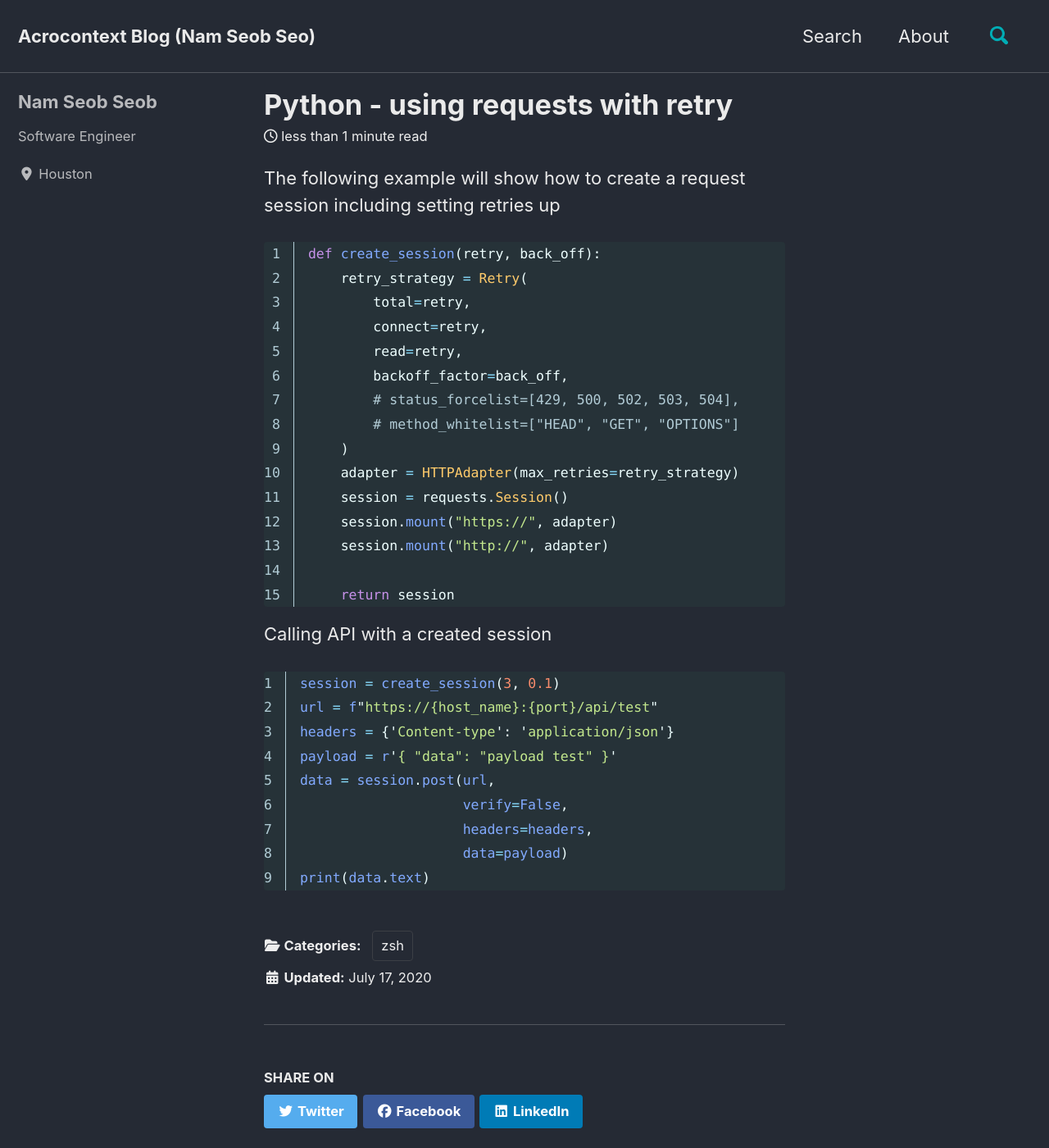
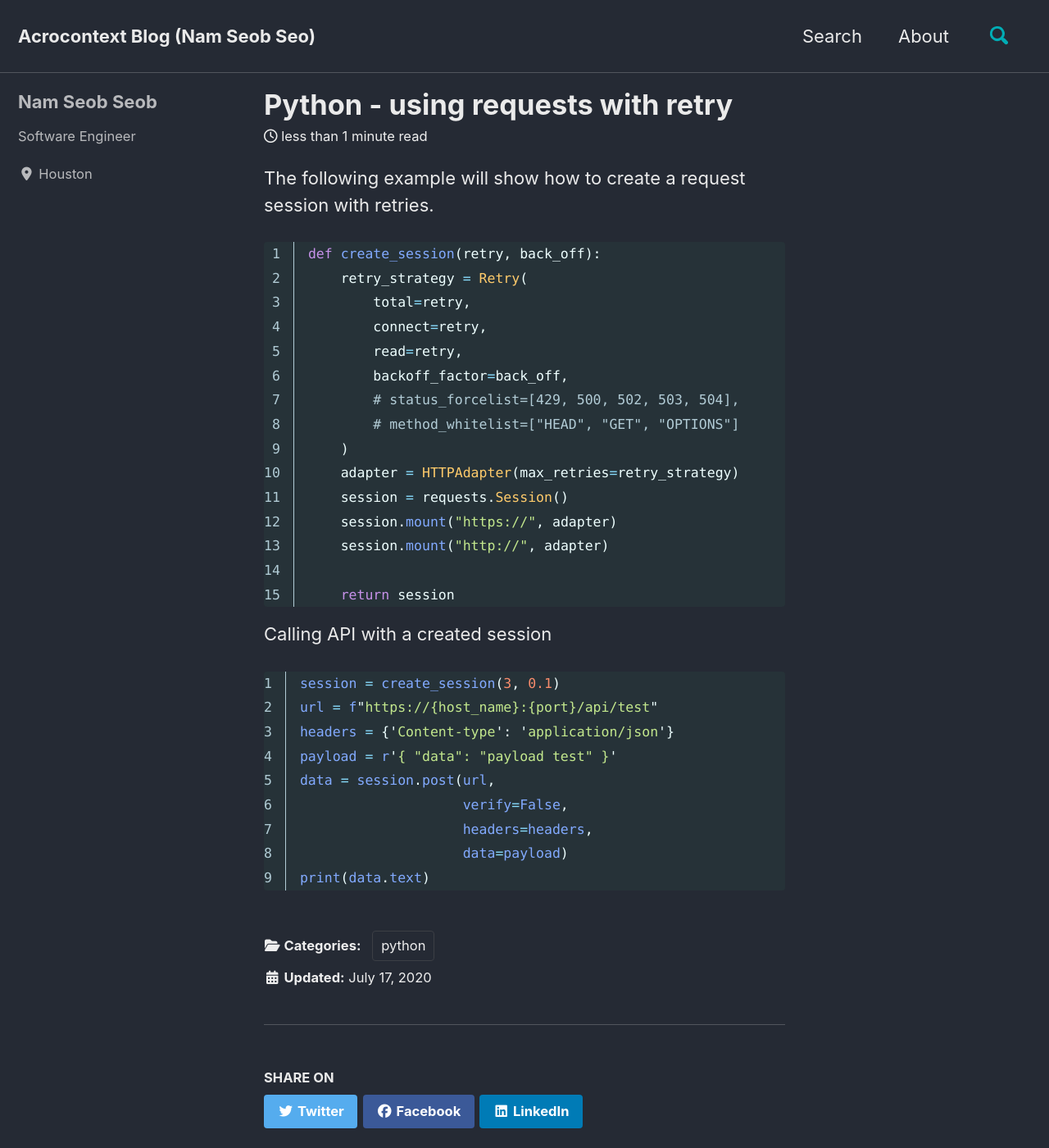
Before and after one commit to nsclass/nsclass.github.io, a Jekyll site: the page built from _posts/2020-07-17-python-requests-retry.md, in a window 1280 px wide and 1400 px high. Shown: the whole window at 82% size. Built offline with Jekyll 4.4.1, drawn with Linux system fonts in a browser that asks for light colours; cached includes are drawn as plain includes; nearby versions of some CDN libraries.

Commit message:
request retries

````diff
--- a/_posts/2020-07-17-python-requests-retry.md
+++ b/_posts/2020-07-17-python-requests-retry.md
@@ -8,11 +8,11 @@ published: true
 password: ""
 status: publish
 categories:
-  - zsh
+  - python
 permalink: "2020/07/17/python-requests-retry"
 ---
 
-The following example will show how to create a request session including setting retries up
+The following example will show how to create a request session with retries.
 
 ```python
 def create_session(retry, back_off):
````
